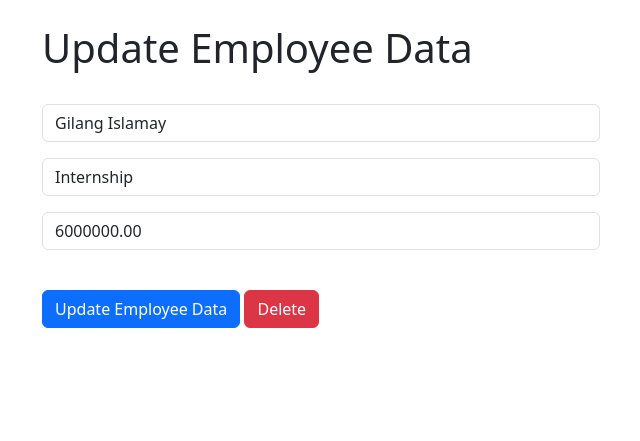
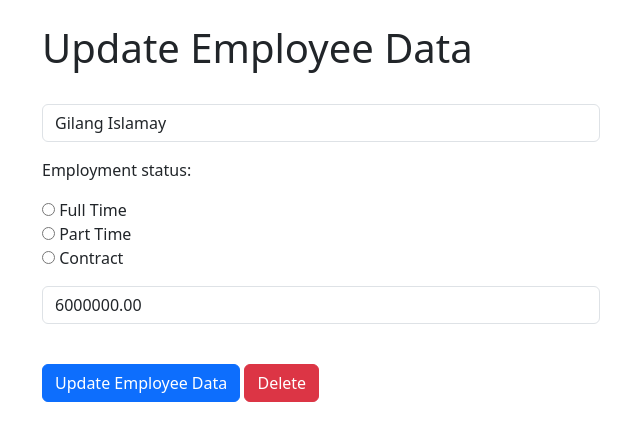
Before and after one commit to AfterRain007/Employee_Performance_Tracker, a Django app: page /updateEmployee/1 in a window 1280 px wide. Shown: the part 56-497 px from the top of the page, without its empty margins (319-959 px from the left). Run offline with Django 5.2, Linux system fonts and the light colour scheme; data comes from the database, SQL or seed files in the repository.

Commit message:
95%
HOLY MOLY IT'S ALMOST DONE JUST A LITTLE TOUCH HERE AND THERE :D

```diff
--- a/EPT/employeePerformance/forms.py
+++ b/EPT/employeePerformance/forms.py
@@ -6,8 +6,9 @@ from .models import Employee
 # Create Add Record Form
 class AddRecordForm(forms.ModelForm):
 	Nama = forms.CharField(required=True, widget=forms.widgets.TextInput(attrs={"placeholder":"John Doe", "class":"form-control"}), label="")
-	Employment_Status = forms.CharField(required=True, widget=forms.widgets.TextInput(attrs={"placeholder":"Contract", "class":"form-control"}), label="")
-	Monthly_Performance = forms.IntegerField(required=True, widget=forms.widgets.NumberInput(attrs={"placeholder":"4200000", "class":"form-control"}), label="")
+	GEEKS_CHOICES  = ('full_time', 'Full Time'), ('part_time', 'Part Time'), ('contract', 'Contract')
+	Employment_Status = forms.ChoiceField(choices=GEEKS_CHOICES, widget=forms.RadioSelect)
+	Monthly_Performance = forms.IntegerField(required=True, widget=forms.widgets.NumberInput(attrs={"placeholder":"Monthly Performance", "class":"form-control"}), label="")
 
 	class Meta:
 		model = Employee
--- a/EPT/employeePerformance/templates/addEmployee.html
+++ b/EPT/employeePerformance/templates/addEmployee.html
@@ -5,13 +5,13 @@
 <h1>Add Employee</h1>
 <br/>
 
-<form method="POST" action="{% url 'add_record' %}">
+<form method="POST" action="{% url 'addEmployee' %}">
 	{% csrf_token %}
 
 	{{ form.as_p }}
 
 <br/>
-  <button type="submit" class="btn btn-secondary">Add Record</button>
+  <button type="submit" class="btn btn-primary">Add Employee</button>
    <a href="{% url 'home' %}" class="btn btn-secondary">Back</a>
 
 </form>
--- a/EPT/employeePerformance/templates/home.html
+++ b/EPT/employeePerformance/templates/home.html
@@ -13,7 +13,7 @@
         <th scope="col">Performance</th>
         <th scope="col">Status</th>
         <th scope="col">
-            <button style="width: 25px;;height:25px;border-radius:100%;line-height:0px;background-color:#D9D9D9;border:0px;">+</button>
+            <a href="{% url 'addEmployee' %}" style="display: inline-block; width: 25px; height: 25px; border-radius: 100%; background-color: #D9D9D9; text-align: center; line-height: 25px; text-decoration: none; color: black;">+</a>
         </th>
       </tr>
     </thead>
--- a/EPT/employeePerformance/urls.py
+++ b/EPT/employeePerformance/urls.py
@@ -4,6 +4,6 @@ from . import views
 urlpatterns = [
     path("", views.home, name = "home"),
     path("updateEmployee/<int:pk>", views.updateEmployee, name = "updateEmployee"),
-    path("addEmployee/<int:pk>", views.addEmployee, name = "addEmployee"),
+    path("addEmployee/", views.addEmployee, name = "addEmployee"),
     path("employeeDelete/<int:pk>", views.employeeDelete, name = "employeeDelete")
 ]
--- a/EPT/employeePerformance/views.py
+++ b/EPT/employeePerformance/views.py
@@ -17,9 +17,13 @@ def updateEmployee(request, pk):
     else:
         return render(request, 'employee.html', {'form':form})
 
-def addEmployee(request, pk):
-    employeeData = Employee.objects.get(id=pk)
-    return render(request, 'addEmployee.html', {"Employee": addEmployee})
+def addEmployee(request):
+    form = AddRecordForm(request.POST or None)
+    if request.method == 'POST':
+        if form.is_valid():
+            addEmployee = form.save()
+            return redirect('home')
+    return render(request, 'addEmployee.html', {'form':form})
 
 def employeeDelete(request, pk):
     ID = Employee.objects.get(id=pk)
```
